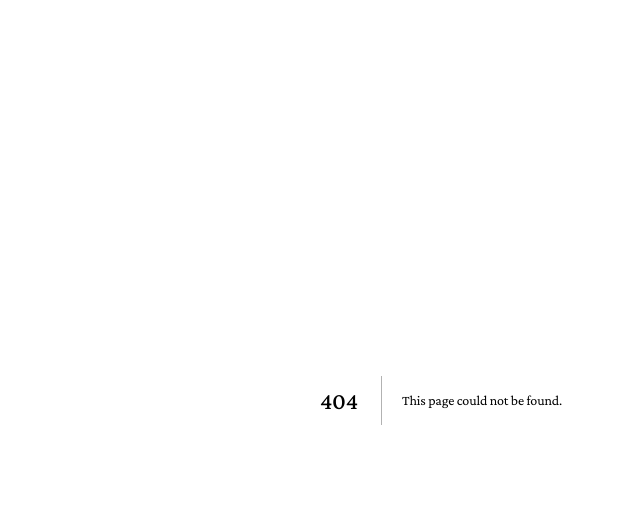
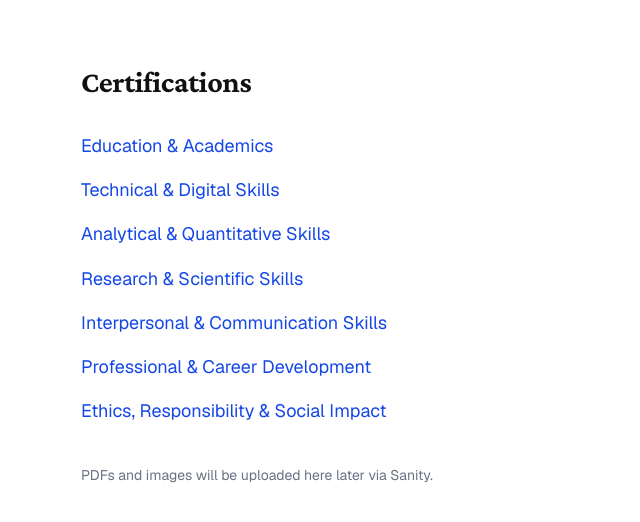
Before and after one commit to robaljohn/robel-yohannes-wolie-portfolio, a Next.js app: page /certifications in a window 1280 px wide. Before the commit this address had no page. Shown: the top 522 px of the page, without its empty margins (199-839 px from the left). Built offline with nearby package versions, Linux system fonts and the light colour scheme.

Commit message:
Add certifications sections page

```diff
--- /dev/null
+++ b/app/certifications/page.tsx
@@ -0,0 +1,36 @@
+import Link from "next/link";
+
+const sections = [
+  "Education & Academics",
+  "Technical & Digital Skills",
+  "Analytical & Quantitative Skills",
+  "Research & Scientific Skills",
+  "Interpersonal & Communication Skills",
+  "Professional & Career Development",
+  "Ethics, Responsibility & Social Impact",
+];
+
+export default function CertificationsPage() {
+  return (
+    <main className="max-w-3xl mx-auto px-6 py-16">
+      <h1 className="text-3xl font-bold mb-8">Certifications</h1>
+
+      <ul className="space-y-4">
+        {sections.map((section) => (
+          <li key={section}>
+            <Link
+              href="#"
+              className="text-lg text-blue-700 hover:underline"
+            >
+              {section}
+            </Link>
+          </li>
+        ))}
+      </ul>
+
+      <p className="mt-10 text-sm text-gray-500">
+        PDFs and images will be uploaded here later via Sanity.
+      </p>
+    </main>
+  );
+}
```
